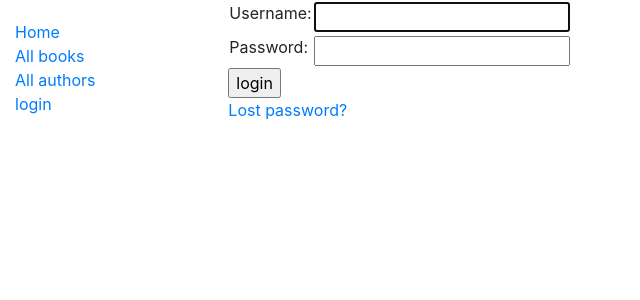
After one commit to Lotany/locallibrary, a Django app: page /accounts/login/ in a window 1280 px wide. The commit adds this page. Shown: the top 300 px of the page, without its empty margins (0-640 px from the left). Run offline with Django 4.2, Linux system fonts and the light colour scheme; some libraries are stand-ins or nearby versions.

Commit message:
lotan sunday

```diff
--- a/catalog/templates/base_generic.html
+++ b/catalog/templates/base_generic.html
@@ -17,15 +17,24 @@
       <div class="col-sm-2">
       {% block sidebar %}
         <ul class="sidebar-nav">
+
           <li><a href="{% url 'index' %}">Home</a></li>
           <li><a href="{% url 'books'%}">All books</a></li>
           <li><a href="{% url 'authors' %}">All authors</a></li>
+
+          {% if user.is_authenticated %}
+           <li><a href="{% url 'login' %}?next={{request.path}}">logout</a></li>
+          {% else %}
+           <li><a href="{% url 'login'%}?next={{request.path}}">login</a></li>
+          {% endif %}
         </ul>
      {% endblock %}
       </div>
-      <div class="col-sm-10 ">{% block content %}
+      <div class="col-sm-10 ">
+        {% block content %}
 
         {% endblock %}
+
         {% block pagination %}
         {% if is_paginated %}
             <div class="pagination">
--- a/catalog/templates/index.html
+++ b/catalog/templates/index.html
@@ -16,4 +16,6 @@
     <li><strong>Copies available:</strong> {{ num_instances_available }}</li>
     <li><strong>Authors:</strong> {{ num_authors }}</li>
   </ul>
+
+  <p>you have visited this page {{num_visits}} time {{num_visits|pluralize}}</p>
 {% endblock %}
--- a/catalog/views.py
+++ b/catalog/views.py
@@ -16,6 +16,8 @@ def index(request):
 
     # The 'all()' is implied by default.
     num_authors = Author.objects.count()
+    num_visits=request.session.get('num_visits',0)
+    request.session['num_visits'] = num_visits + 1
 
     context = {
         'num_books': num_books,
@@ -23,6 +25,7 @@ def index(request):
         'num_instances': num_instances,
         'num_instances_available': num_instances_available,
         'num_authors': num_authors,
+        'num_visits':num_visits,
     }
 
     # Render the HTML template index.html with the data in the context variable
--- a/locallibrary/settings.py
+++ b/locallibrary/settings.py
@@ -11,6 +11,7 @@ https://docs.djangoproject.com/en/4.0/ref/settings/
 """
 
 from pathlib import Path
+import os
 
 # Build paths inside the project like this: BASE_DIR / 'subdir'.
 BASE_DIR = Path(__file__).resolve().parent.parent
@@ -58,7 +59,7 @@ ROOT_URLCONF = 'locallibrary.urls'
 TEMPLATES = [
     {
         'BACKEND': 'django.template.backends.django.DjangoTemplates',
-        'DIRS': [],
+        'DIRS': [os.path.join(BASE_DIR,'templates')],
         'APP_DIRS': True,
         'OPTIONS': {
             'context_processors': [
@@ -125,3 +126,5 @@ STATIC_URL = 'static/'
 # https://docs.djangoproject.com/en/4.0/ref/settings/#default-auto-field
 
 DEFAULT_AUTO_FIELD = 'django.db.models.BigAutoField'
+
+LOGIN_REDIRECT_URL='/'
--- a/locallibrary/urls.py
+++ b/locallibrary/urls.py
@@ -35,3 +35,7 @@ urlpatterns +=[
     ]
 
 urlpatterns += static(settings.STATIC_URL,document_root=settings.STATIC_ROOT)
+
+urlpatterns +=[
+    path('accounts/',include('django.contrib.auth.urls')),
+]
--- /dev/null
+++ b/templates/registration/logged_out.html
@@ -0,0 +1,6 @@
+{% extends "base_generic.html" %}
+
+{% block_content %}
+  <p>Logged out!</p>
+  <a href="{% url 'login'%}">Click to login again!</a>
+{% endblock %}
--- /dev/null
+++ b/templates/registration/login.html
@@ -0,0 +1,37 @@
+{% extends "base_generic.html" %}
+
+{% block content %}
+
+  {% if form.errors %}
+    <p>Your username and password didn't match. Please try again.</p>
+  {% endif %}
+
+  {% if next %}
+    {% if user.is_authenticated %}
+      <p>Your account doesn't have access to this page. To proceed,
+      please login with an account that has access.</p>
+    {% else %}
+      <p>Please login to see this page.</p>
+    {% endif %}
+  {% endif %}
+
+  <form method="post" action="{% url 'login' %}">
+    {% csrf_token %}
+    <table>
+      <tr>
+        <td>{{ form.username.label_tag }}</td>
+        <td>{{ form.username }}</td>
+      </tr>
+      <tr>
+        <td>{{ form.password.label_tag }}</td>
+        <td>{{ form.password }}</td>
+      </tr>
+    </table>
+    <input type="submit" value="login">
+    <input type="hidden" name="next" value="{{ next }}">
+  </form>
+
+  {# Assumes you setup the password_reset view in your URLconf #}
+  <p><a href="{% url 'password_reset' %}">Lost password?</a></p>
+
+{% endblock %}
--- /dev/null
+++ b/templates/registration/password_reset_complete.html
@@ -0,0 +1,6 @@
+{% extends "base_generic.html" %}
+
+{% block content%}
+ <h1>password has been changed</h1>
+  <p><a href="{% url 'login' %}">log in again?</a></p>
+{% endblock %}
--- /dev/null
+++ b/templates/registration/password_reset_done.html
@@ -0,0 +1,4 @@
+{% extends "base_generic.html"%}
+{% block content%}
+  <P>Email sent please check ypur sp[am folder too!</P>
+{% endblock %}
--- /dev/null
+++ b/templates/registration/password_reset_email.html
@@ -0,0 +1,2 @@
+Someone asked for password reset for password reset email{{email}}:{{protocol}}://{{domain}}
+{% url 'password_reset_confirm' uidb64=uid token=token %}
```
Also changed, not shown: templates/password_reset_form.html (added, +14 -0 lines), templates/registration/password_reset_confirm.html (added, +29 -0 lines), db.sqlite3.
